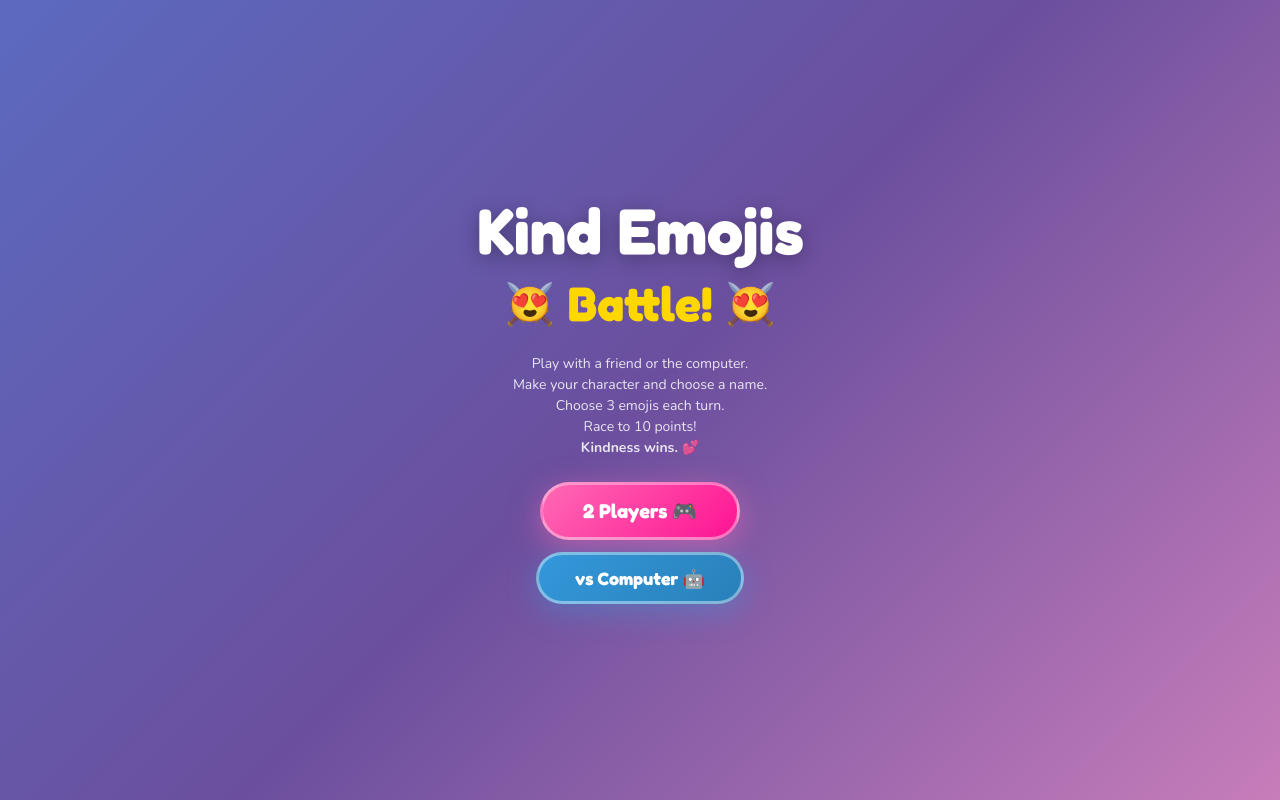
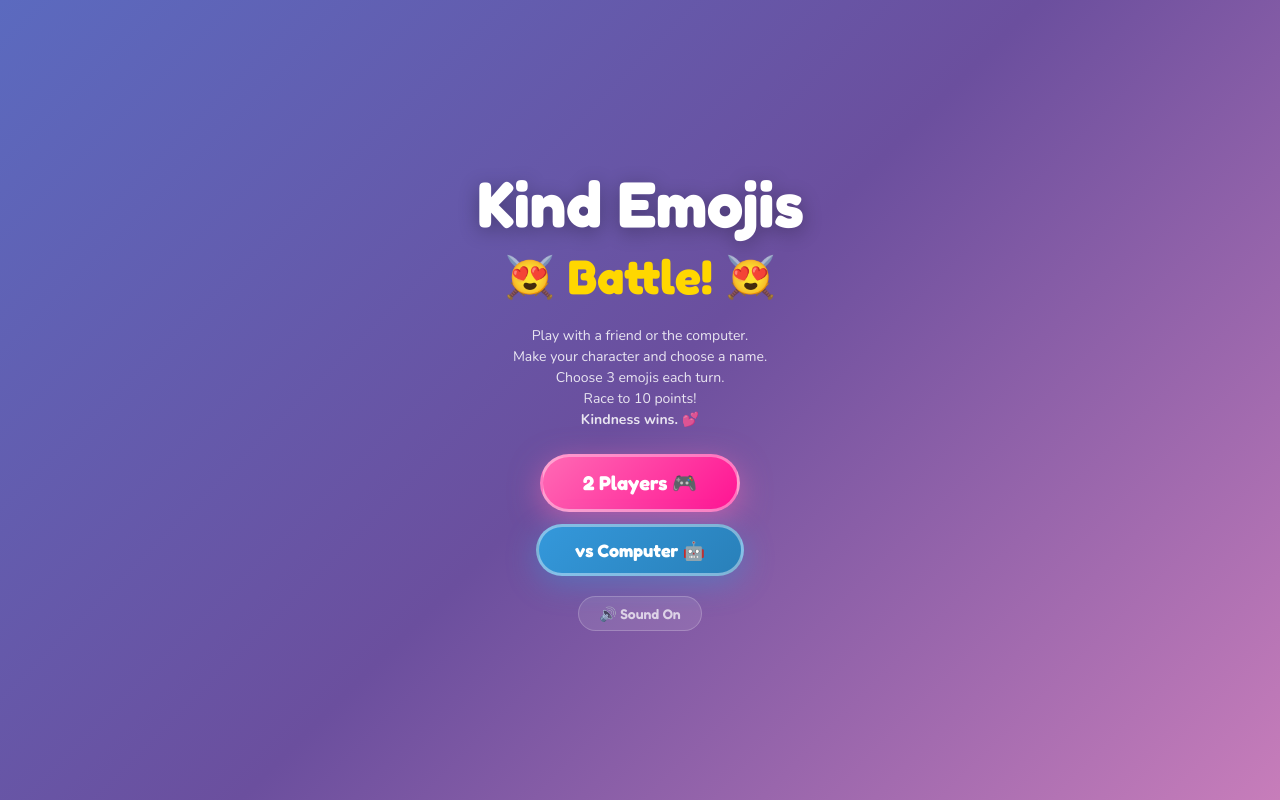
Before and after one commit to mfonofm/kind-emojis-battle, a React (Vite) app: page / in a window 1280 px wide. Built offline with nearby package versions, Linux system fonts and the light colour scheme.

Commit message:
add mute button

```diff
--- a/src/App.jsx
+++ b/src/App.jsx
@@ -22,6 +22,8 @@ import {
   playWhoosh,
   playBgMusic,
   stopBgMusic,
+  isMuted,
+  setMuted,
 } from "./sounds.js";
 
 const SPEED_MULTIPLIERS = [0.25, 0.4, 0.6, 0.8, 1.0];
@@ -958,6 +960,13 @@ export default function KindEmojisBattle() {
   const [levelWinner, setLevelWinner] = useState(null);
   const [prevTimeLeft, setPrevTimeLeft] = useState(TURN_TIME);
   const [vsComputer, setVsComputer] = useState(false);
+  const [soundMuted, setSoundMuted] = useState(false);
+
+  const toggleMute = () => {
+    const newVal = !soundMuted;
+    setSoundMuted(newVal);
+    setMuted(newVal);
+  };
 
   const animFrameRef = useRef(null);
   const emojisRef = useRef([]);
@@ -1531,6 +1540,24 @@ export default function KindEmojisBattle() {
           }}
         >
           vs Computer 🤖
+        </button>
+        <button
+          onClick={toggleMute}
+          style={{
+            marginTop: 20,
+            padding: "8px 20px",
+            fontSize: 14,
+            fontWeight: 600,
+            fontFamily: "'Fredoka', sans-serif",
+            background: "rgba(255,255,255,0.1)",
+            color: "rgba(255,255,255,0.7)",
+            border: "1px solid rgba(255,255,255,0.2)",
+            borderRadius: 30,
+            cursor: "pointer",
+            zIndex: 2,
+          }}
+        >
+          {soundMuted ? "🔇 Sound Off" : "🔊 Sound On"}
         </button>
       </div>
     );
@@ -1977,7 +2004,34 @@ export default function KindEmojisBattle() {
       </div>
 
       {gameState === "playing" && (
-        <div style={{ position: "absolute", top: 8, right: 8, zIndex: 30 }}>
+        <div
+          style={{
+            position: "absolute",
+            top: 8,
+            right: 8,
+            zIndex: 30,
+            display: "flex",
+            gap: 6,
+          }}
+        >
+          <button
+            onClick={toggleMute}
+            style={{
+              width: 36,
+              height: 36,
+              borderRadius: "50%",
+              border: "1px solid rgba(255,255,255,0.3)",
+              background: "rgba(0,0,0,0.35)",
+              color: "#fff",
+              fontSize: 16,
+              cursor: "pointer",
+              display: "flex",
+              alignItems: "center",
+              justifyContent: "center",
+            }}
+          >
+            {soundMuted ? "🔇" : "🔊"}
+          </button>
           <button
             onClick={togglePause}
             style={{
--- a/src/sounds.js
+++ b/src/sounds.js
@@ -6,8 +6,25 @@ import sfxBgWin from "./assets/sounds/sfx-bg-win.mp3";
 import sfxKindEmoji from "./assets/sounds/sfx-kind-emoji.mp3";
 import sfxNeutralEmoji from "./assets/sounds/sfx-neutral-emoji.mp3";
 
+// Mute state
+let muted = false;
+
+export function isMuted() {
+  return muted;
+}
+
+export function setMuted(val) {
+  muted = val;
+  if (muted && currentBg) {
+    currentBg.pause();
+  } else if (!muted && currentBg) {
+    currentBg.play().catch(() => {});
+  }
+}
+
 // Background music
 let currentBg = null;
+let currentTrackKey = null;
 
 // Background music - tune volumes per track so they feel balanced
 const BG_TRACKS = {
@@ -20,10 +37,11 @@ export function playBgMusic(track) {
   stopBgMusic();
   const t = BG_TRACKS[track];
   if (!t) return;
+  currentTrackKey = track;
   currentBg = new Audio(t.src);
   currentBg.loop = true;
   currentBg.volume = t.volume;
-  currentBg.play().catch(() => {});
+  if (!muted) currentBg.play().catch(() => {});
 }
 
 export function stopBgMusic() {
@@ -32,10 +50,12 @@ export function stopBgMusic() {
     currentBg.currentTime = 0;
     currentBg = null;
   }
+  currentTrackKey = null;
 }
 
 // Sound effects (one-shot)
 function playSfx(src, volume = 0.3) {
+  if (muted) return;
   const a = new Audio(src);
   a.volume = volume;
   a.play().catch(() => {});
@@ -57,6 +77,7 @@ function playTone(
   volume = 0.3,
   rampDown = true,
 ) {
+  if (muted) return;
   try {
     const ctx = getCtx();
     const osc = ctx.createOscillator();
@@ -133,6 +154,7 @@ export function playGameStart() {
 }
 
 export function playWhoosh() {
+  if (muted) return;
   try {
     const ctx = getCtx();
     const osc = ctx.createOscillator();
```
